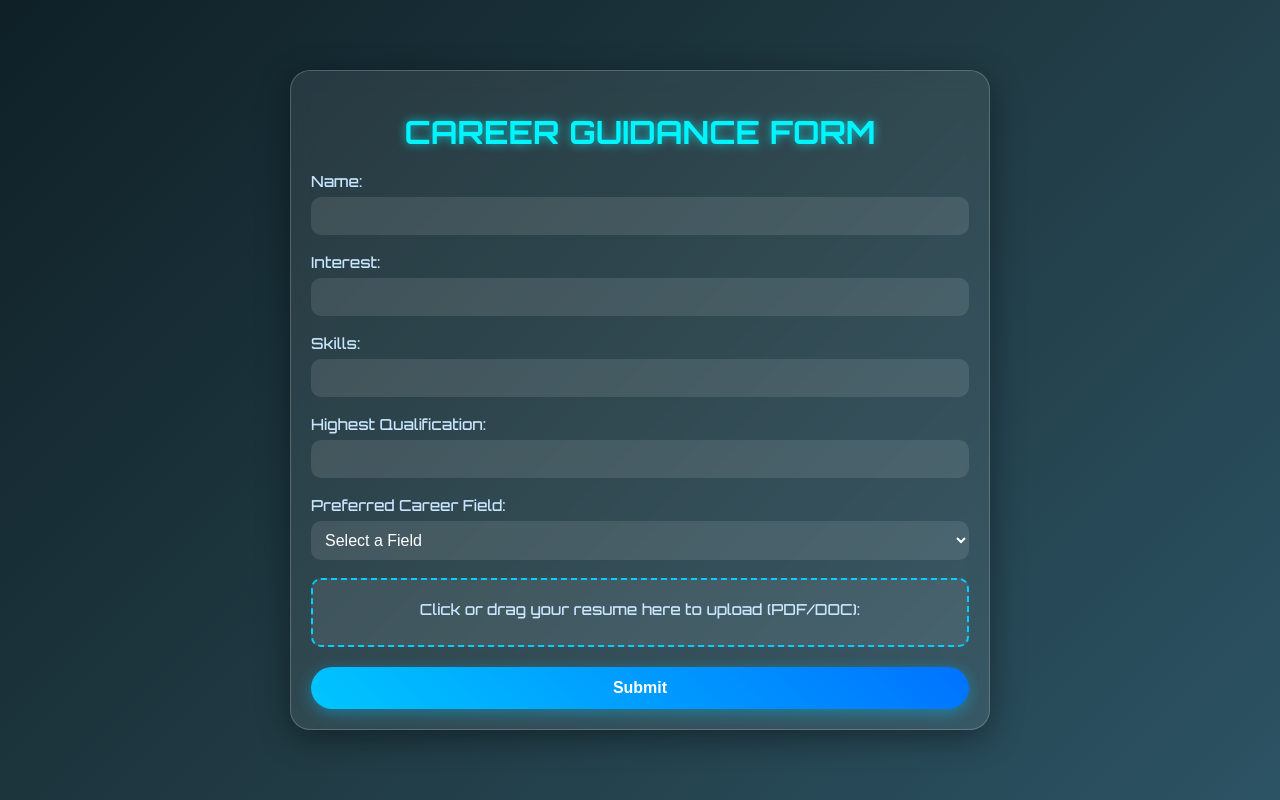
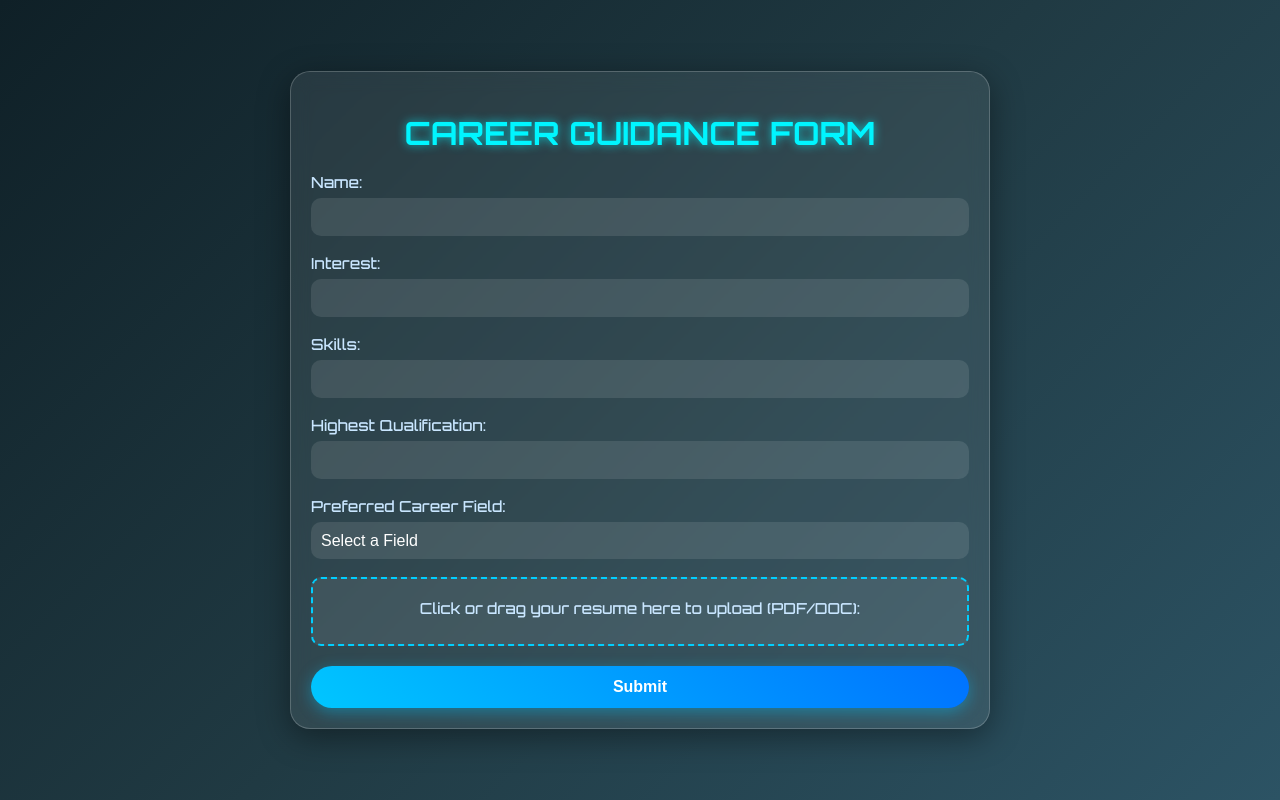
Before and after one commit to Samrudh9/career-recommendation-system, a Flask app: page /form in a window 1280 px wide. Run offline with Flask 3, Linux system fonts and the light colour scheme.

Commit message:
update:form page updated,resume drop zone added

```diff
--- a/templates/form.html
+++ b/templates/form.html
@@ -63,12 +63,22 @@
       font-size: 1rem;
       background-color: rgba(255, 255, 255, 0.1);
       color: #ffffff;
+      font-weight: normal;
+      cursor: pointer;
+      appearance: none;
+      -webkit-appearance: none;
+      -moz-appearance: none;
     }
 
     .form-input:focus,
     select:focus {
       outline: 2px solid #00ffff;
       background-color: rgba(255, 255, 255, 0.15);
+    }
+
+    select option {
+      background-color: #1c2a38;
+      color: #ffffff;
     }
 
     .drop-zone {
@@ -114,7 +124,6 @@
       to { opacity: 1; }
     }
 
-    /* ✅ Mobile-specific tweaks */
     @media (max-width: 500px) {
       h1 {
         font-size: 1.5rem;
@@ -151,8 +160,7 @@
       <input class="form-input" type="text" id="interest" name="interest" required />
 
       <label for="skills">Skills:</label>
-      <input class="form-input" type="text" id="skills" name="skills" list="skill-list"/>
-
+      <input class="form-input" type="text" id="skills" name="skills" list="skill-list" />
       <datalist id="skill-list">
         <option value="python"><option value="sql"><option value="java"><option value="android">
         <option value="communication"><option value="leadership"><option value="css"><option value="html">
@@ -174,8 +182,8 @@
       <input class="form-input" type="text" id="qualification" name="qualification" />
 
       <label for="career_pref">Preferred Career Field:</label>
-      <select class="form-input" id="career_pref" name="career_pref" required>
-        <option value="">Select a Field</option>
+      <select id="career_pref" name="career_pref" required>
+        <option value="" disabled selected hidden>Select a Field</option>
         <option value="engineering">Engineering</option>
         <option value="medical">Medical</option>
         <option value="business">Business</option>
```
